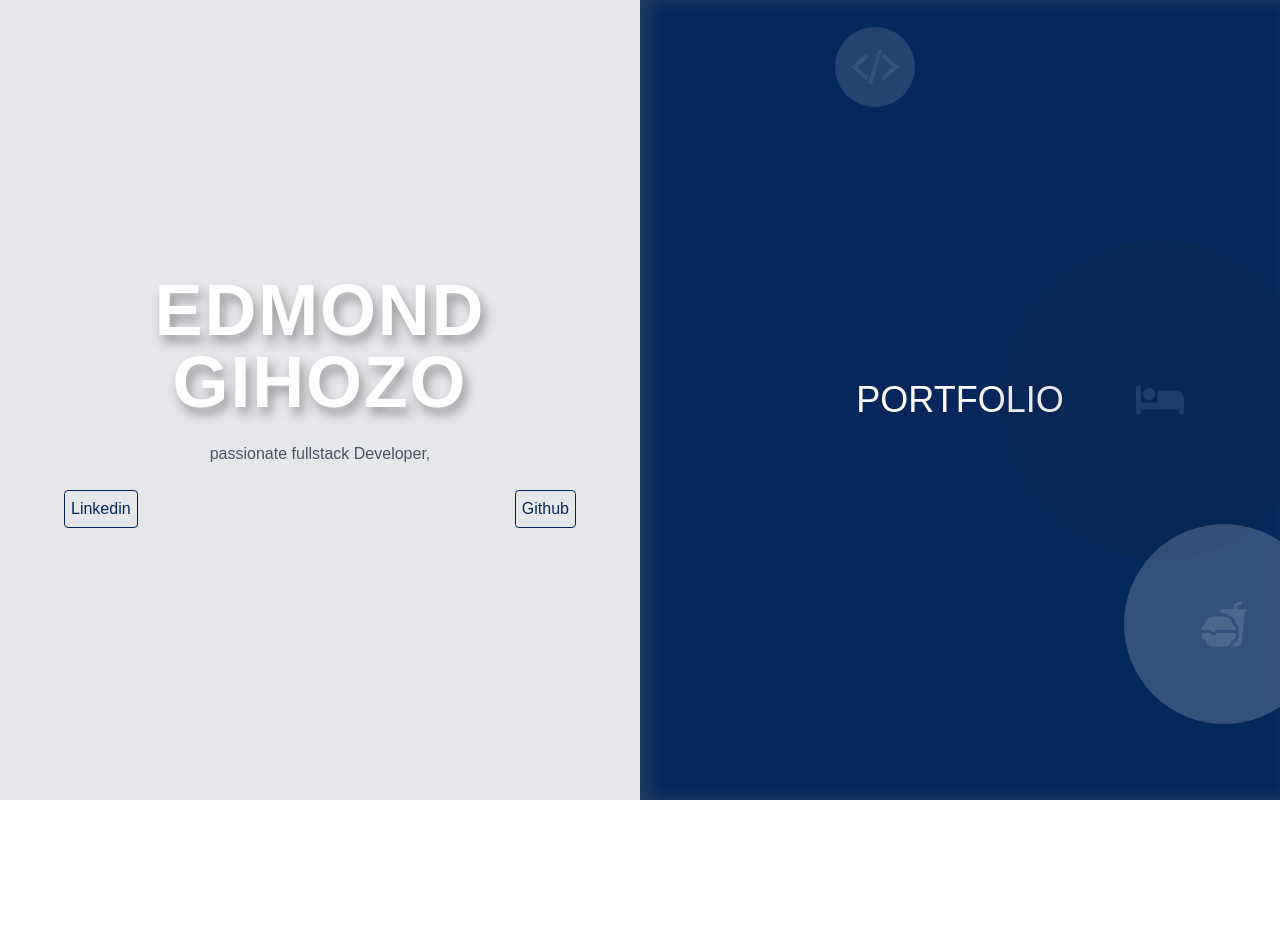
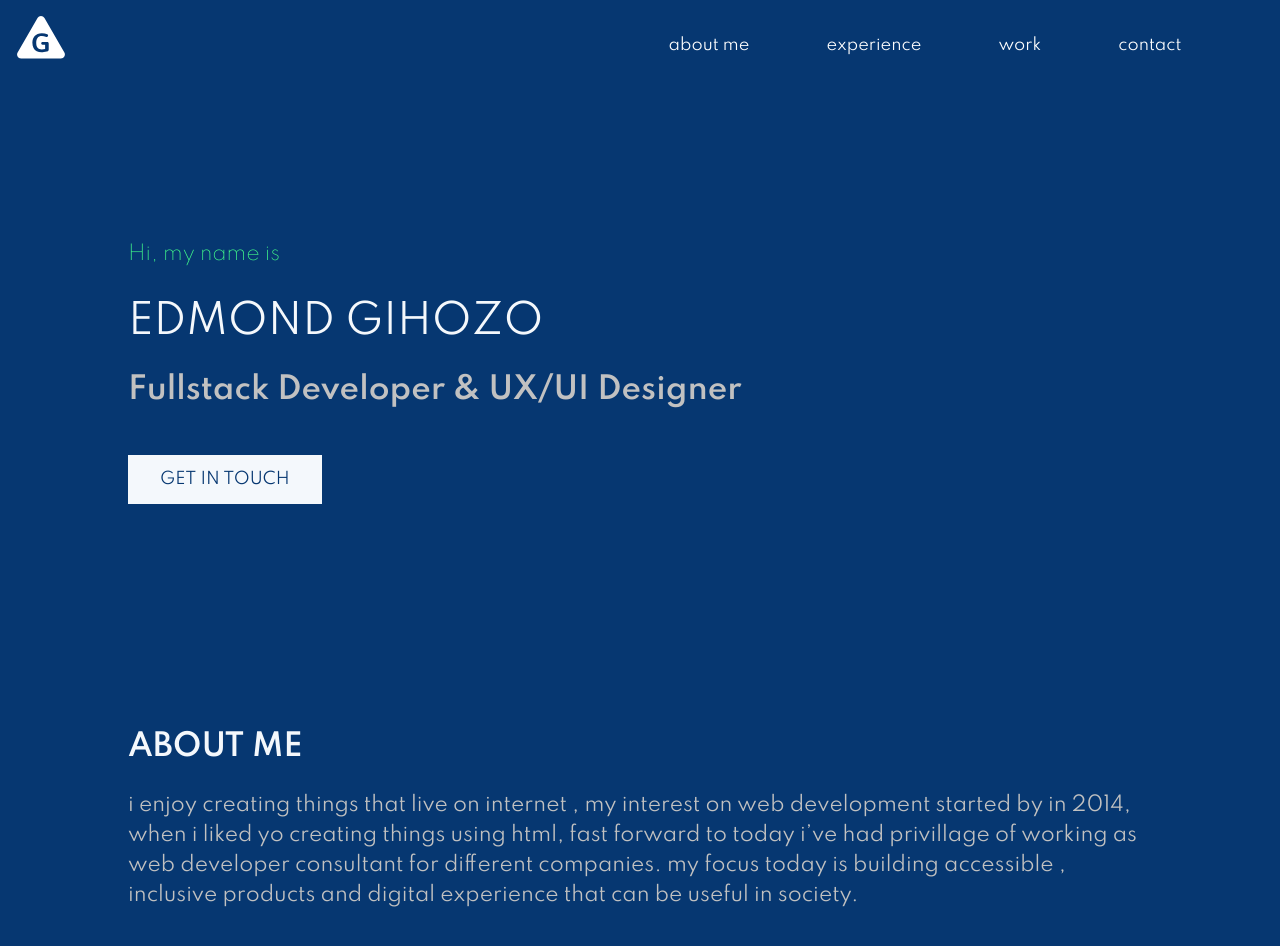
Before and after one commit to EDMONDGIHOZO/gedmond, a React (Create React App) app: page / in a window 1280 px wide. Shown: the top 946 px of the page. Before the commit the page ends 800 px from the top, so only its background shows below. Built offline with nearby package versions, Linux system fonts and the light colour scheme.

Commit message:
renew the homepage

```diff
--- a/src/components/Home.js
+++ /dev/null
@@ -1,143 +0,0 @@
-import React, { useRef } from "react";
-import { motion } from "framer-motion";
-import { Link } from "react-router-dom";
-import { FaBed } from "react-icons/fa";
-import { IoFastFood } from "react-icons/io5";
-import { IoCodeSlashSharp } from "react-icons/io5";
-
-const buttonVar = {
-  hover: {
-    scale: 1.1,
-    textShadow: "0px 0px 8px rgb(255, 255, 255)",
-    fontWeight: "bold",
-  },
-};
-
-const containerVarients = {
-  hidden: {
-    opacity: 0,
-  },
-  visible: {
-    opacity: 0,
-    transition: {
-      delay: 0.8,
-      duration: 0.8,
-    },
-  },
-  exit: {
-    x: "-100vw",
-    transition: { ease: "easeInOut" },
-  },
-};
-
-const Home = () => {
-  const constraintsRef = useRef(null);
-
-  return (
-    <motion.div
-      className="flex flex-wrap content-center bg-gray-400 dark:bg-gray-800 w-full h-screen text-center md:flex-row"
-      varients={containerVarients}
-      initial="hidden"
-      animate="visible"
-      exit="exit"
-    >
-      <motion.div className="flex items-center justify-center bg-gray-200 w-full md:w-1/2 leftSide column">
-        <div className="max-w-lg transition-all ease-in-out duration-1000 transform translate-x-0 slide">
-          <div className="example-container">
-            <motion.div className="drag-area" ref={constraintsRef} />
-            <motion.div drag dragConstraints={constraintsRef}>
-              <motion.h1
-                animate={{ marginTop: 1, opacity: 1 }}
-                initial={{ marginTop: -400, opacity: 0.2 }}
-                transition={{
-                  type: "spring",
-                  delay: 0.3,
-                  stiffness: 50,
-                  restSpeed: 0.5,
-                }}
-                className="text-2xl mb-4 transition duration-500 ease-in-out hover:text-gray-800 font-bold textShadow tracking-wide text-white dark:text-white md:text-7xl"
-              >
-                EDMOND GIHOZO
-              </motion.h1>
-            </motion.div>
-          </div>
-          <p className="mt-2 text-gray-600 mx-auto md:my-6">
-            passionate fullstack Developer,
-          </p>
-          <div className="aboutme">
-            <a
-              className="link"
-              href="www.linkedin.com/in/edmondgi"
-              target="_blank"
-              rel="noopener noreferrer"
-            >
-              Linkedin
-            </a>
-            <a
-              className="link"
-              href="https://github.com/EDMONDGIHOZO"
-              target="_blank"
-              rel="noopener noreferrer"
-            >
-              Github
-            </a>
-          </div>
-        </div>
-
-        <div className="inline-block align-bottom bg-gray-700 p-5 rounded md:hidden hover:bg-red-200 text-white animate-bounce">
-          <Link to="/portfolio">
-            <span>PORTFOLIO</span>
-          </Link>
-        </div>
-      </motion.div>
-
-      <motion.div className="items-center justify-center w-full md:w-1/2 rightSide column hidden md:flex">
-        <motion.div
-          animate={{ opacity: 0.1, scale: 1, type: "spring", x: 200 }}
-          initial={{ scale: 2, x: 200 }}
-          transition={{ type: "spring", restSpeed: 0.1 }}
-          className="box1 hover:bg-red-500 box"
-          whileHover={{ scale: 2 }}
-        >
-          <FaBed size="3em" />
-        </motion.div>
-        <motion.div
-          animate={{ opacity: 0.3, scale: 1, type: "tween", x: 40 }}
-          initial={{ scale: 2, x: 200 }}
-          transition={{ type: "tween", restSpeed: 0.2 }}
-          className="box2 hover:bg-red-600 box"
-          whileHover={{ scale: 2 }}
-        >
-          <IoFastFood size="3em" />
-        </motion.div>
-        <motion.div
-          animate={{ opacity: 0.2, scale: 1, type: "spring", x: 100 }}
-          initial={{ scale: 2, x: 200 }}
-          transition={{ type: "spring", restSpeed: 0.3 }}
-          className="box3 hover:bg-red-700 box"
-          whileHover={{ scale: 2 }}
-        >
-          <IoCodeSlashSharp size="3em" />
-        </motion.div>
-        <Link to={"/portfolio"}>
-          <motion.h2
-            className="md:text-4xl p-3 font-light text-left text-white titleText"
-            initial={{ fontSize: "80px", backgroundColor: "transparent" }}
-            variants={buttonVar}
-            transition={{ type: "spring", stiffness: 50, restSpeed: 0.5 }}
-            whileHover="hover"
-            animate={{
-              color: "#ffffff",
-              fontSize: "36px",
-              type: "spring",
-            }}
-          >
-            PORTFOLIO
-          </motion.h2>
-        </Link>
-      </motion.div>
-    </motion.div>
-  );
-};
-
-export default Home;
--- /dev/null
+++ b/src/components/Home.jsx
@@ -0,0 +1,58 @@
+import React from 'react'
+
+const Home = () => {
+  const navigate = (section) => {
+    window.location.replace(`/#${section}`)
+  }
+
+  return (
+    <div className="main-wrapper">
+      {/* header container */}
+      <div className="header-container">
+        <div className="logo-container">
+          <img src="/logo.svg" alt="G" />
+        </div>
+        <div className="menu-links-container">
+          <ul>
+            <li onClick={() => navigate('about')}>about me</li>
+            <li>experience</li>
+            <li>work</li>
+            <li>contact</li>
+          </ul>
+        </div>
+      </div>
+
+      {/* middle contents container  */}
+      <div className="middle-container">
+        <div className="introduction-container">
+          <p>Hi, my name is </p>
+          <h2>EDMOND GIHOZO</h2>
+          <h3>Fullstack Developer & UX/UI Designer </h3>
+          <a
+            className="get-intouch-button"
+            href="mailto:gihozoedmond@gmail.com"
+          >
+            GET IN TOUCH
+          </a>
+        </div>
+
+        {/* separation before about me */}
+        <div className="about-me-container" id="about">
+          <h2>ABOUT ME</h2>
+          <div className="about-text-container">
+            <p>
+              i enjoy creating things that live on internet , my interest on web
+              development started by in 2014, when i liked yo creating things
+              using html, fast forward to today i’ve had privillage of working
+              as web developer consultant for different companies. my focus
+              today is building accessible , inclusive products and digital
+              experience that can be useful in society.
+            </p>
+          </div>
+        </div>
+      </div>
+    </div>
+  )
+}
+
+export default Home
--- a/src/shared/index.css
+++ b/src/shared/index.css
@@ -1,9 +1,11 @@
-/* src/index.css */
-@tailwind base;
-@tailwind components;
-@tailwind utilities;
+@import url('https://fonts.googleapis.com/css2?family=Spartan:wght@100;200;400;600&display=swap');
 
-@import url("https://fonts.googleapis.com/css2?family=Spartan:wght@100;200;400;600&display=swap");
+:root {
+  --primary-color: #063771;
+  --secondary: #f4f8fc;
+  --third: #40f689;
+  --grey: #c1c1c1;
+}
 
 body {
   margin: 0;
@@ -11,194 +13,98 @@ body {
   -moz-osx-font-smoothing: grayscale;
   padding: 0;
   box-sizing: border-box;
-  font-family: "Spartan", sans-serif;
+  font-family: 'Spartan', sans-serif;
+  background-color: var(--primary-color);
 }
 
-.font-Spartan {
-  font-family: "Spartan", sans-serif;
-}
-
-.particles {
-  position: absolute;
-  top: 0;
-  right: 0;
-  bottom: 0;
-  left: 0;
-  margin: auto;
-  margin-top: 0px;
-  z-index: 0;
-}
-
-.example-container div {
-  width: 100%;
-  top: calc(50% - 150px / 2);
-  left: calc(50% - 150px / 2);
-}
-
-.example-container .drag-area {
-  opacity: 0.2;
-  top: calc(50% - 150px);
-  left: calc(50% - 150px);
-}
-
-.textShadow {
-  text-shadow: 4px 7px 11px rgba(64, 63, 63, 0.47);
-}
-
-.textShadow:hover {
-  text-shadow: none;
-  cursor: grab;
-}
-
-.boxContainer {
-  width: 200px;
-  height: 200px;
-  position: relative;
-  margin: 20px;
-}
-
-.box {
-  display: flex;
-  justify-content: center;
-  align-items: center;
-  color: white;
-}
-
-.boxNext {
-  border-radius: 50%;
-  position: absolute;
-  width: 80px;
-  height: 80px;
-  background: rgba(29, 29, 31, 0.89);
-  opacity: 0.1;
-  left: 61px;
-  top: 13px;
-}
-
-.box1 {
-  border-radius: 50%;
-  position: absolute;
-  width: 320px;
-  height: 320px;
-  background: rgba(29, 29, 31, 0.89);
-  opacity: 0.1;
-}
-
-.box2 {
-  border-radius: 50%;
-  position: absolute;
-  width: 200px;
-  height: 200px;
-  background: rgba(255, 255, 255, 0.64);
-  opacity: 0.3;
-  margin-left: 70%;
-  margin-top: 70%;
-  backdrop-filter: blur(4px);
-}
-
-.project-title-container {
+.header-container {
+  padding: 10px;
   display: flex;
   justify-content: space-between;
   align-items: center;
   flex-direction: row;
-  box-shadow: 0px 4px 10px rgba(0, 0, 0, 0.06);
 }
 
-.box3 {
-  border-radius: 50%;
-  position: absolute;
-  width: 80px;
-  height: 80px;
-  background: rgba(255, 255, 255, 0.64);
-  opacity: 0.4;
-  left: 95px;
-  top: 27px;
-}
-.column {
-  position: relative;
-  height: 100vh;
-  overflow: hidden;
-  flex-direction: column;
-  justify-content: space-evenly;
+/* syling the header  */
+.menu-links-container {
+  width: 50%;
+  padding-right: 50px;
 }
 
-.screen {
-  background-clip: content-box;
-  margin-top: auto;
-  margin-bottom: auto;
-  bottom: 0;
-}
-.side {
-  height: 100%;
-  color: black;
-}
-.rightSide {
-  background-color: #06275c;
-  box-shadow: inset 9px 0px 15px 1px rgba(114, 114, 114, 0.29);
+.menu-links-container ul {
+  display: flex;
+  flex-direction: row;
+  align-items: center;
+  justify-content: space-around;
 }
 
-.titleText {
-  z-index: 9;
+.menu-links-container ul li {
+  color: white;
+  list-style: none;
+  cursor: url('../assets/brand/logo.svg'), auto;
+  padding: 10px;
 }
 
-.mobileBtn {
-  bottom: 0;
-  background-color: red;
+.menu-links-container ul li:hover {
+  background-color: var(--secondary);
+  color: var(--primary-color);
 }
 
-@keyframes gradient {
-  0% {
-    background-position: 0% 50%;
-  }
-  50% {
-    background-position: 100% 50%;
-  }
-  100% {
-    background-position: 0% 50%;
-  }
+/* styling the middle part of the home page */
+
+.middle-container {
+  padding: 10%;
+  margin: auto;
 }
 
-.info {
-  display: flex;
-  text-align: right;
-  justify-content: center;
-  height: 70%;
-  position: relative;
-  flex-direction: column;
-  flex-wrap: nowrap;
-  padding: 20px;
-  width: 100%;
-  overflow: hidden;
+.introduction-container p {
+  color: var(--third);
+  font-size: 20px;
+  font-weight: 300;
+  line-height: 30px;
 }
 
-.image {
-  overflow: hidden;
-  display: flex;
-  flex-direction: column;
-  flex-wrap: nowrap;
+.introduction-container h2 {
+  color: var(--secondary);
+  font-size: 40px;
+  line-height: 40px;
+  font-weight: 400;
 }
 
-.project-content {
-  height: 88%;
+.introduction-container h3 {
+  color: var(--grey);
+  font-size: 30px;
+  line-height: 30px;
 }
 
-.project-content .image {
-  width: 100%;
+.get-intouch-button {
+  background-color: var(--secondary);
+  color: var(--primary-color);
+  border: none;
+  padding: 15px 32px;
+  text-align: center;
+  text-decoration: none;
+  display: inline-block;
+  font-size: 16px;
+  margin: 20px auto;
+}
+.get-intouch-button:hover {
+  background-color: var(--primary-color);
+  border: 1px solid var(--secondary);
+  color: white;
 }
 
-.aboutme {
-  display: flex;
-  justify-content: space-between;
-  margin-top: 80;
+.about-me-container {
+  margin: 20% auto;
 }
 
-.aboutme .link {
-  color: #06275c;
-  padding: 6px;
-  border: #06275c solid 1px;
-  border-radius: 4px;
+.about-me-container h2 {
+  color: var(--secondary);
+  font-size: 30px;
 }
-.aboutme .link:hover {
-  color: #fff;
-  background-color: #06275c;
+
+.about-text-container p {
+  color: var(--grey);
+  line-height: 30px;
+  font-size: 20px;
 }
```
Also changed, not shown: public/logo.svg, src/assets/brand/logo.svg (added).
